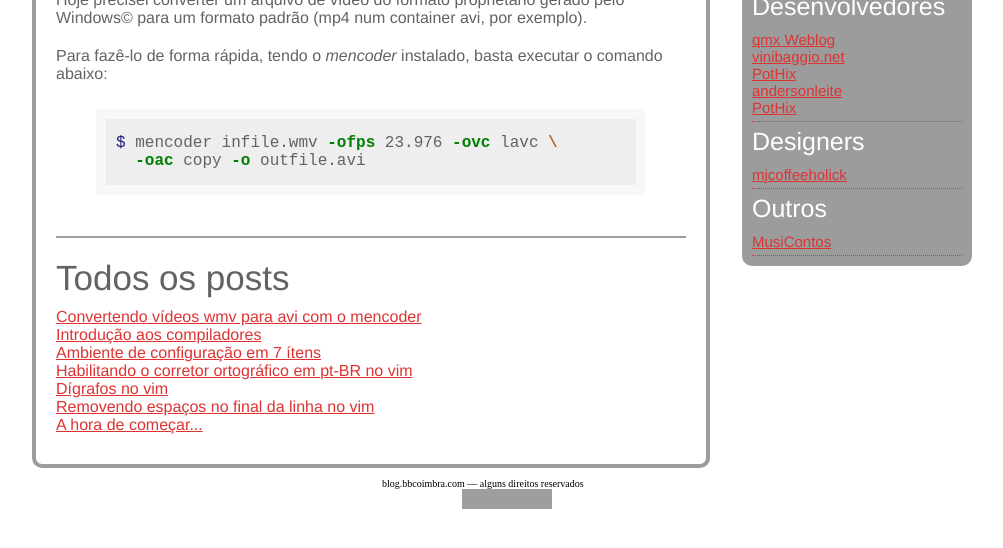
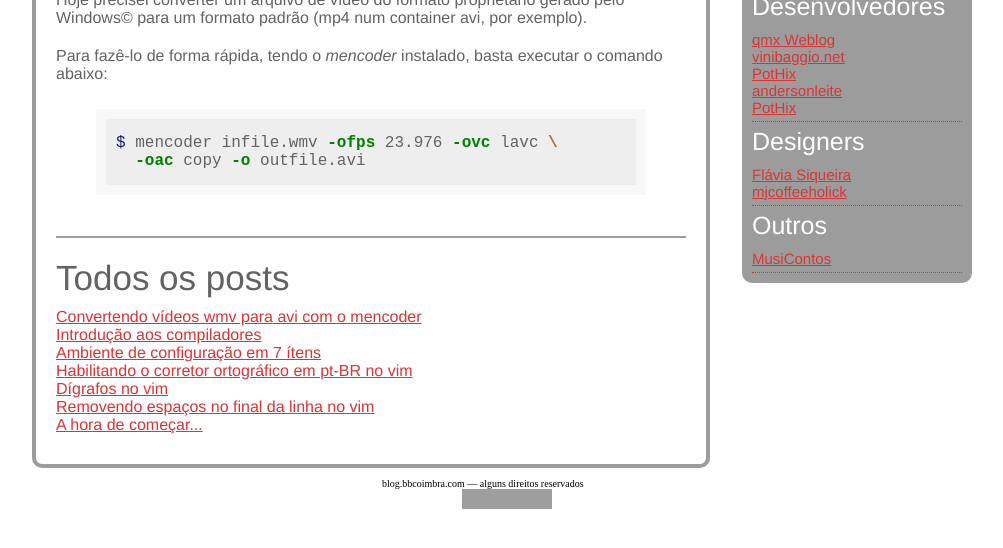
Before and after one commit to bbcoimbra/bbcoimbra.github.com, a Jekyll site: the page built from index.html, in a window 1280 px wide, cut to the strip 324-872 px from the top of the page. Shown: the whole strip, without its empty margins (133-1136 px from the left). Built offline with Jekyll 4.4.1, drawn with Linux system fonts in a browser that asks for light colours; nearby versions of some CDN libraries; Markdown is read by kramdown in place of the engine named in the settings; grey boxes are pictures that could not be loaded.

Commit message:
add link to designers section

```diff
--- a/_layouts/default.html
+++ b/_layouts/default.html
@@ -62,6 +62,7 @@
 						</ul>
 						<h1>Designers</h1>
 						<ul>
+							<li><a href='http://www.siqueiradesigner.com/'>Flávia Siqueira</a></li>
 							<li><a href='http://incensoouroemirra.tumblr.com/'>mjcoffeeholick</a></li>
 						</ul>
 						<h1>Outros</h1>
```
